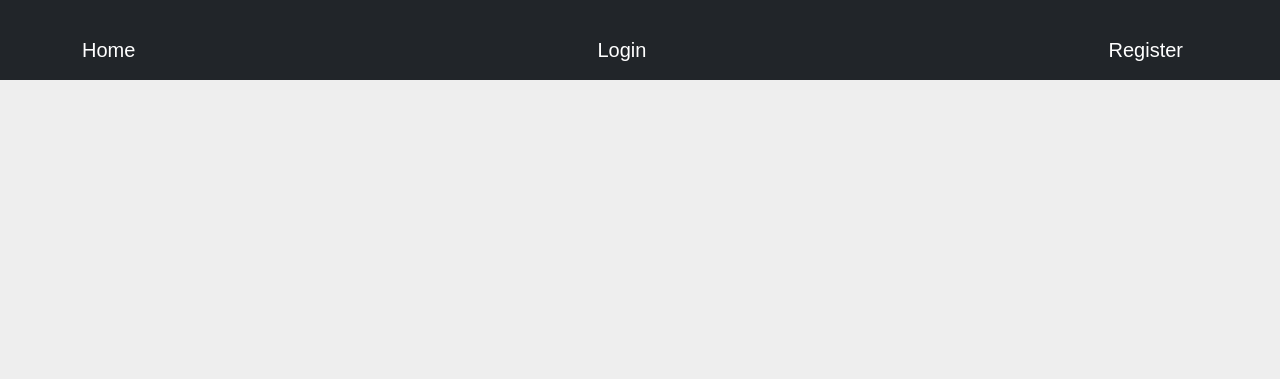
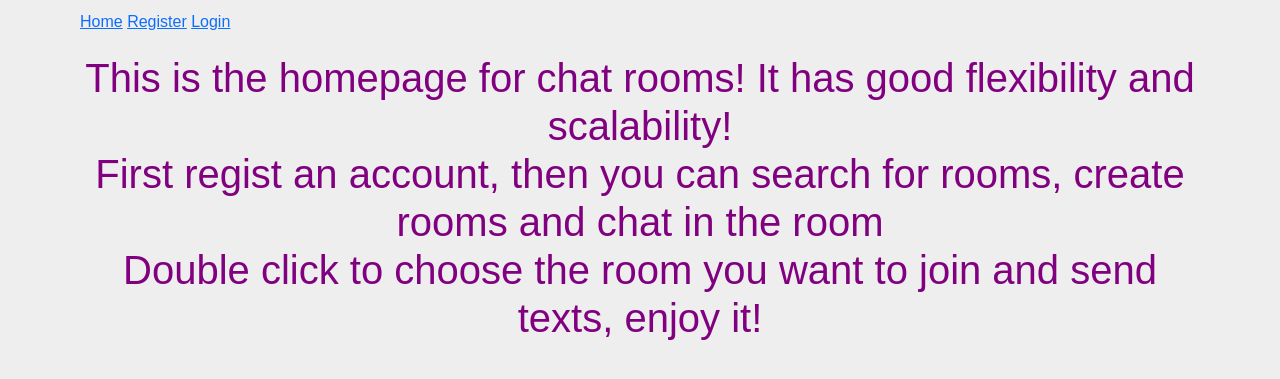
Before and after one commit to wiltchamberian/CITS3403_Project, a Flask app: page / in a window 1280 px wide. Shown: the top 379 px of the page. Run offline with Flask 3, Linux system fonts and the light colour scheme; some libraries are stand-ins or nearby versions.

Commit message:
Reset to how it was

```diff
--- a/static/styles/index.css
+++ b/static/styles/index.css
@@ -6,14 +6,15 @@ body {
 
 .container {
   padding-top: 20px;
+  padding: 10px;
 }
 
 /* Navbar Styles */
-.navbar {
+.c {
   padding: 10px;
 }
 
-.navbar-brand {
+.col-sm-12 float-left Login {
   color: white;
   margin-right: 15px;
 }
--- a/templates/base.html
+++ b/templates/base.html
@@ -1,30 +1,35 @@
-
-
 <!DOCTYPE html>
 <html lang="en">
 
 <head>
+    <!-- Latest compiled and minified CSS -->
+    <link href="https://cdn.jsdelivr.net/npm/bootstrap@5.2.3/dist/css/bootstrap.min.css" rel="stylesheet">
     <meta charset="UTF-8">
+    <script src="https://cdnjs.cloudflare.com/ajax/libs/crypto-js/4.0.0/crypto-js.min.js"></script>
     <meta name="viewport" content="width=device-width, initial-scale=1.0">
-        <title>Your Website Title</title>
-        <link href="https://cdn.jsdelivr.net/npm/bootstrap@5.2.3/dist/css/bootstrap.min.css" rel="stylesheet">
     <meta http-equiv="X-UA-Compatible" content="ie=edge">
+    <!--<link rel="stylesheet" href="{{ url_for('static', filename='css/main.css') }}">-->
     <link rel="stylesheet" href="../static/styles/index.css">
     {% block head %}{% endblock %}
 </head>
 
 <body>
-        <header>
-            <nav class="navbar navbar-dark bg-dark">
-                <div class="container">
-                    <a class="navbar-brand" href="{{ index_page }}">Home</a>
-                    <a class="navbar-brand" href="{{ login_page }}">Login</a>
-                    <a class="navbar-brand" href="{{ register_page }}">Register</a>
+    <!-- defining a container i want for my links to traverse the page
+    I want it as a block content so I can easily extend the other pages
+    with it-->
+    <div class="container Login">
+        <div class="row Login">
+          <div class="col-sm-12 float-left Login">
+            <a href="{{ index_page }}">Home</a>
+            <a href="{{ register_page }}">Register</a>
+            <a href="{{ login_page }}">Login</a>
+            <!--<a href="{{ user_page }}">User</a>--><!--to use user page needs a user name, but no user name here-->
           </div>
-            </nav>
-        </header>
+        </div>
+      </div>
+      {% block body %}{% endblock %}
 
-        <script src="https://cdnjs.cloudflare.com/ajax/libs/crypto-js/4.0.0/crypto-js.min.js"></script>
+
+
 </body>
-
 </html>
```
Lines whose indentation alone changed are shown as unchanged.
